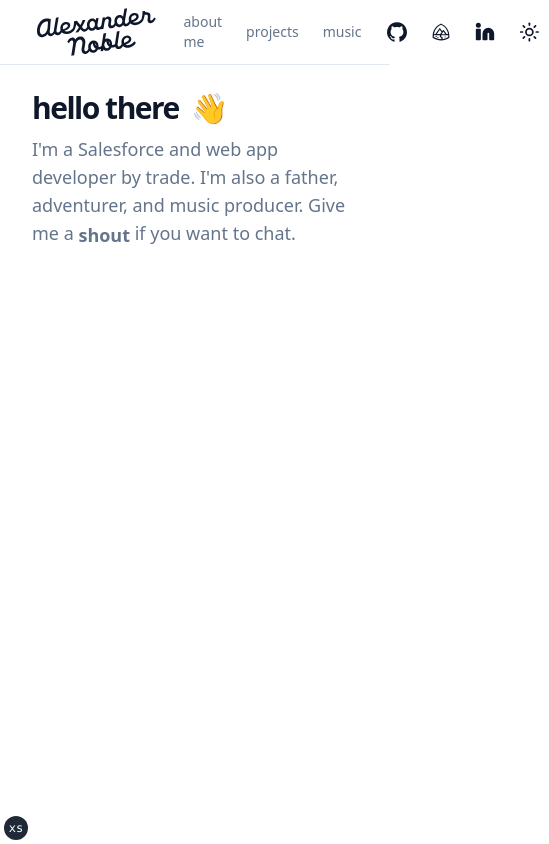
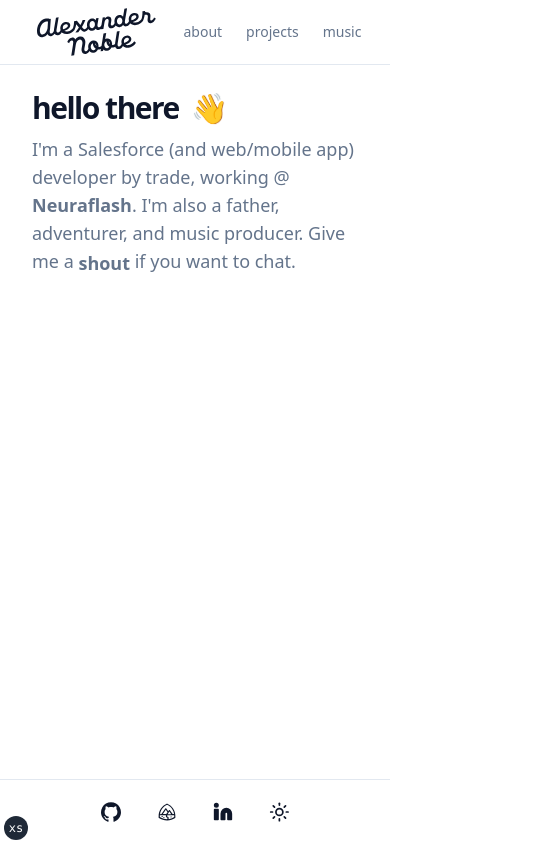
Before and after one commit to anoble2020/anoble2020.github.io, a Next.js app: page / in a window 390 px wide. Shown: the whole page, 549 px wide, since content can reach past the window. Built offline with nearby package versions, Linux system fonts and the light colour scheme.

Commit message:
handle smaller viewports

```diff
--- a/app/page.tsx
+++ b/app/page.tsx
@@ -24,16 +24,19 @@ export default function IndexPage() {
             </motion.span>
         </h1>
         <p className="max-w-[700px] text-lg text-muted-foreground">
-        I&apos;m a Salesforce and web app developer by trade. I&apos;m also a father, adventurer, and music producer. Give me a{' '}
+        I&apos;m a Salesforce (and web/mobile app) developer by trade, working @ <a href="https://neuraflash.com"><b>Neuraflash</b></a>. I&apos;m also a father, adventurer, and music producer. Give me a{' '}
         <motion.a href={`mailto: ${siteConfig.email}`}>
         <motion.button
           style={{
             outline: 'none',
             display: 'inline-block',
-            verticalAlign: 'middle'
+            lineHeight: 'normal',
+            height: 'auto',
+            verticalAlign: 'middle', // Add this line to vertically align the button
           }}
-          whileHover={{ scale: 1.1 }}
+          whileHover={{ scale: 1.2 }}
           whileTap={{ scale: 0.9 }}
+          className="hover:mx-1 align-middle" // Add the 'align-middle' class
         >
           <b>shout</b>
         </motion.button>
--- a/components/site-header.tsx
+++ b/components/site-header.tsx
@@ -11,9 +11,11 @@ import { ThemeToggle } from "@/components/theme-toggle"
 
 export function SiteHeader() {
   return (
-    <header className="bg-background sticky top-0 z-40 w-full border-b">
-      <div className="container flex h-16 items-center space-x-4 sm:justify-between sm:space-x-0">
+    <>
+  <header className="bg-background sticky top-0 z-40 w-full border-b">
+      <div className="container flex h-16 items-center space-x-4 justify-between">
         <MainNav items={siteConfig.mainNav} />
+        <div className="hidden md:flex items-center space-x-4">
         <motion.div className="flex flex-1 items-center justify-end space-x-4" initial={{ opacity: 0, y: -20 }} animate={{ opacity: 1, y: 0 }} transition={{ duration: 0.3, ease: 'easeInOut' }}>
           <nav className="flex items-center space-x-1">
             <Link
@@ -64,7 +66,64 @@ export function SiteHeader() {
             <ThemeToggle />
           </nav>
         </motion.div>
-      </div>
+        </div>
+        </div>
     </header>
+    {/* bottom menu bar */}
+    <div className="fixed bottom-0 z-50 w-full bg-background border-t md:hidden">
+      <div className="container flex h-16 items-center space-x-4 justify-center">
+        <motion.div className="flex items-center space-x-4" initial={{ opacity: 0, y: -20 }} animate={{ opacity: 1, y: 0 }} transition={{ duration: 0.3, ease: 'easeInOut' }}>
+          <nav className="flex items-center space-x-4">
+            <Link
+              href={siteConfig.links.github}
+              target="_blank"
+              rel="noreferrer"
+            >
+              <div
+                className={buttonVariants({
+                  size: "icon",
+                  variant: "ghost",
+                })}
+              >
+                <Icons.gitHub className="size-5" />
+                <span className="sr-only">GitHub</span>
+              </div>
+            </Link>
+            <Link
+              href={siteConfig.links.trailhead}
+              target="_blank"
+              rel="noreferrer"
+            >
+              <div
+                className={buttonVariants({
+                  size: "icon",
+                  variant: "ghost",
+                })}
+              >
+                <Icons.trailhead className="size-7 fill-current" />
+                <span className="sr-only">Trailhead</span>
+              </div>
+            </Link>
+            <Link
+              href={siteConfig.links.linkedin}
+              target="_blank"
+              rel="noreferrer"
+            >
+              <div
+                className={buttonVariants({
+                  size: "icon",
+                  variant: "ghost",
+                })}
+              >
+                <Icons.linkedin className="size-5 fill-current" />
+                <span className="sr-only">LinkedIn</span>
+              </div>
+            </Link>
+            <ThemeToggle />
+          </nav>
+        </motion.div>
+        </div>
+        </div>
+      </>
   )
 }
--- a/config/site.ts
+++ b/config/site.ts
@@ -6,7 +6,7 @@ export const siteConfig = {
   email: "mr.alexandernoble@gmail.com",
   mainNav: [
     {
-      title: "about me",
+      title: "about",
       href: "/",
     },
     {
```
